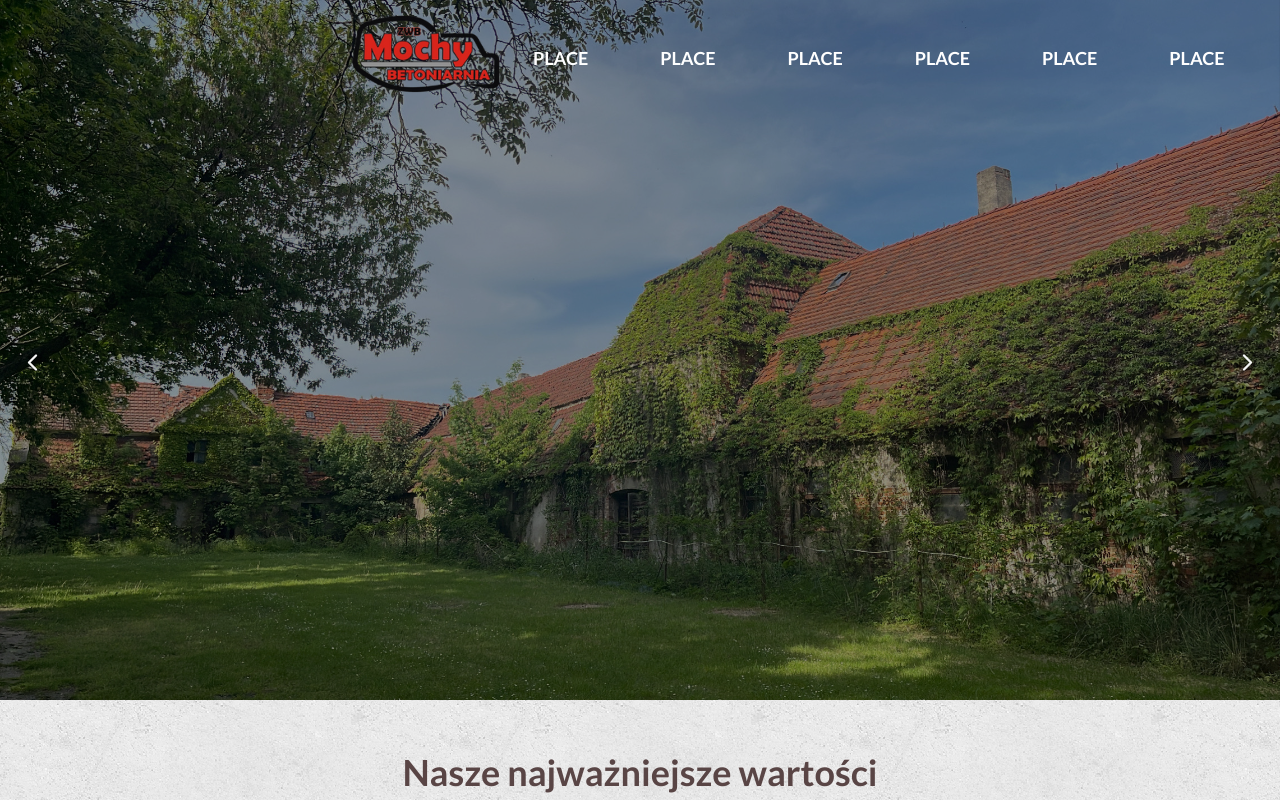
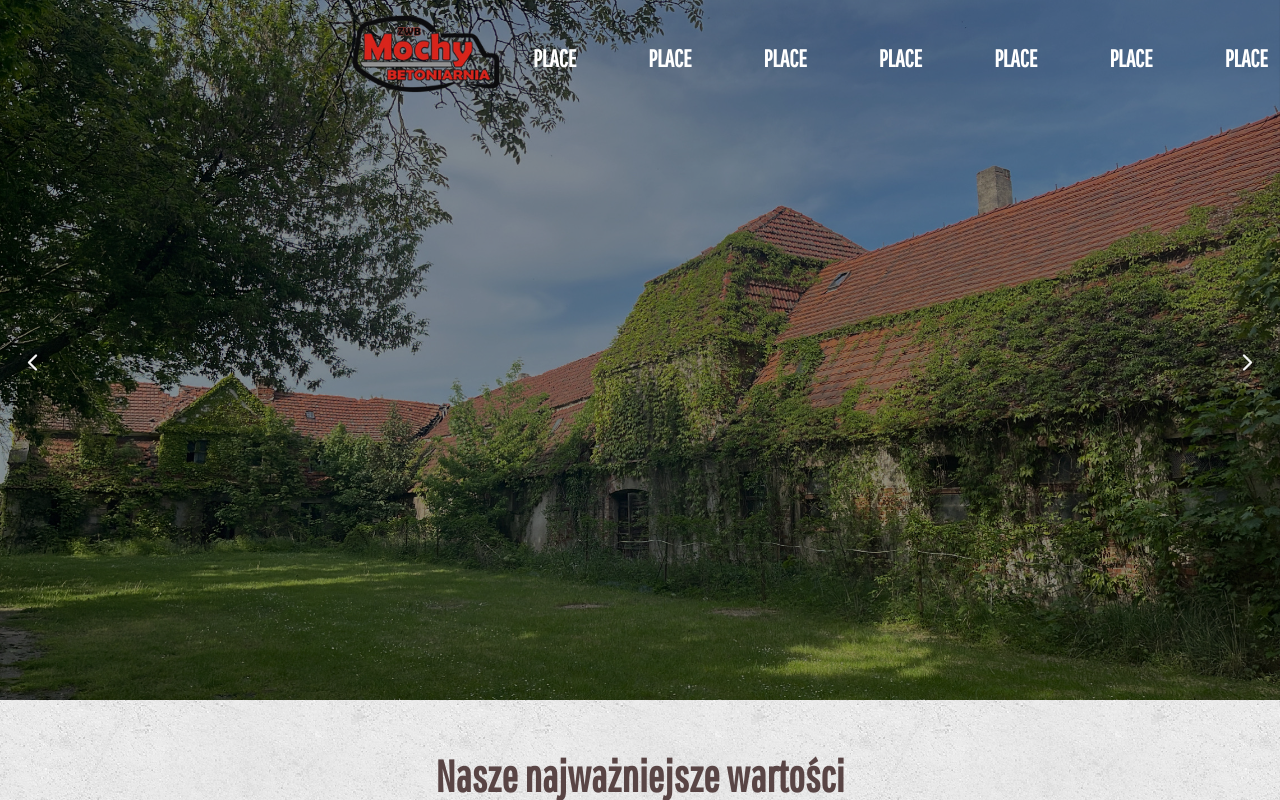
Before and after one commit to AdamAngg/beton-mochy, a Next.js app: page / in a window 1280 px wide. Shown: the top 800 px of the page. Built offline with nearby package versions, Linux system fonts and the light colour scheme.

Commit message:
style: new font

```diff
--- a/src/components/UI/navbar/navbar.jsx
+++ b/src/components/UI/navbar/navbar.jsx
@@ -4,17 +4,17 @@ import Link from "next/link";
 
 export const Navbar = ({ logo, buttons, altLogoText }) => {
   const navbarButtons = buttons.map((button, i) => (
-    <li key={i} className={styles.btn_wrapper}>
-      <Link href="#perks">
-        <button className={styles.btn}>
-          <span>{button}</span>
-        </button>
-      </Link>
+    <li key={i} className={styles.btn_element}>
+      <Link href="#perks" className={styles.btn_wrapper}></Link>
+      <button className={styles.btn}>
+        <span>{button}</span>
+      </button>
     </li>
   ));
   return (
     <div className={styles.navbar}>
       <Image
+        key={logo}
         src={logo}
         className={styles.logo}
         priority={true}
--- a/src/components/UI/navbar/navbar.module.css
+++ b/src/components/UI/navbar/navbar.module.css
@@ -19,11 +19,17 @@
   gap: 1.2rem;
   height: 60%;
 }
-.btn_wrapper {
+
+.btn_element {
   display: flex;
   align-items: center;
   padding: var(--padding-large);
   position: relative;
+}
+.btn_wrapper {
+  height: auto;
+  width: auto;
+  position: absolute;
 }
 .btn {
   font: inherit;
@@ -36,8 +42,8 @@
   text-transform: uppercase;
   cursor: pointer;
 }
-.btn_wrapper::after,
-.btn_wrapper::before {
+.btn_element::after,
+.btn_element::before {
   content: "";
   position: absolute;
   background: #ffffff;
@@ -45,20 +51,20 @@
   height: 2px;
   transition: all 0.3s;
 }
-.btn_wrapper::after {
+.btn_element::after {
   top: 0;
   left: 0;
 }
-.btn_wrapper::before {
+.btn_element::before {
   bottom: 0;
   left: 0;
 }
-.btn_wrapper:hover .btn {
+.btn_element:hover .btn {
   color: var(--color-complementary);
   cursor: pointer;
 }
-.btn_wrapper:hover::after,
-.btn_wrapper:hover::before {
+.btn_element:hover::after,
+.btn_element:hover::before {
   width: 100%;
 }
 .btn::after,
@@ -78,10 +84,10 @@
   top: 0;
   right: 0;
 }
-.btn_wrapper:hover .btn::after,
-.btn_wrapper:hover .btn::before {
+.btn_element:hover .btn::after,
+.btn_element:hover .btn::before {
   height: 100%;
 }
-.btn_wrapper:hover {
+.btn_element:hover {
   background-color: #00000072;
 }
--- a/src/components/content/home/perks/perks.module.css
+++ b/src/components/content/home/perks/perks.module.css
@@ -115,9 +115,9 @@
   width: 30rem;
   word-wrap: break-word;
   text-align: center;
-  font-size: 1.4rem;
+  font-size: 1.8rem;
   font-weight: 300;
-  line-height: 2rem;
+  line-height: 2.2rem;
 }
 .column_container > span,
 .column_container > p {
--- a/src/styles/globals.css
+++ b/src/styles/globals.css
@@ -1,4 +1,4 @@
-@import url("https://fonts.googleapis.com/css2?family=Lato:ital,wght@0,100;0,300;0,400;0,700;0,900;1,100;1,300;1,400;1,700;1,900&display=swap");
+@import url("https://fonts.googleapis.com/css2?family=Pathway+Gothic+One&display=swap");
 @import url("./variables.css");
 
 * {
@@ -17,7 +17,7 @@ html {
 body {
   overflow-y: scroll;
   min-height: 100vh;
-  font-family: "Lato", sans-serif;
+  font-family: "Pathway Gothic One", sans-serif;
   background-color: var(--bg-primary);
   color: var(--font-primary);
 }
--- a/src/styles/variables.css
+++ b/src/styles/variables.css
@@ -34,8 +34,8 @@
   --boxshadow-secondary:box-shadow
 
  /*Font Size */
- --fontSize-minimal: 1.4rem;
- --fontSize-medium:1.8rem;
- --fontSize-large:2.2rem;
- --fontSize-extraLarge:3.6rem;
+ --fontSize-small: 2rem;
+ --fontSize-medium:2.4rem;
+ --fontSize-large:3rem;
+ --fontSize-extraLarge:4.4rem;
 }
```
